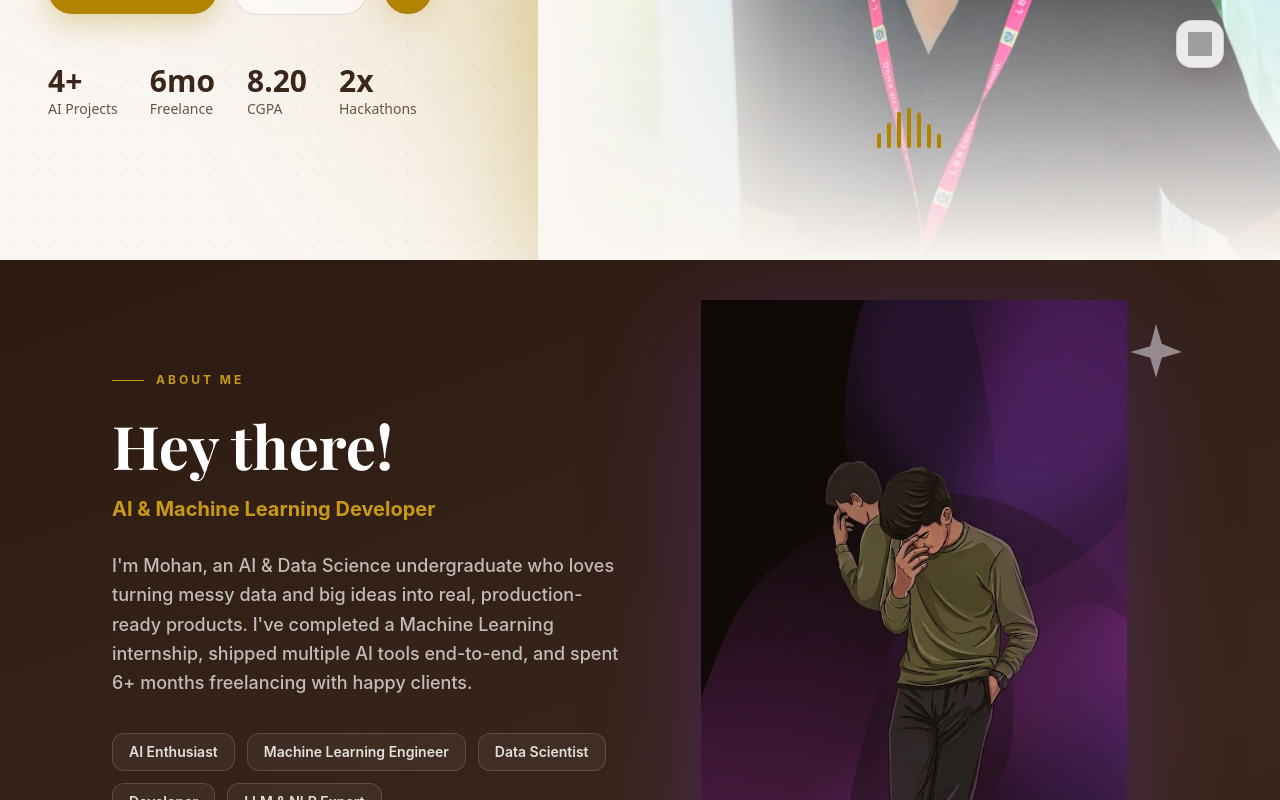
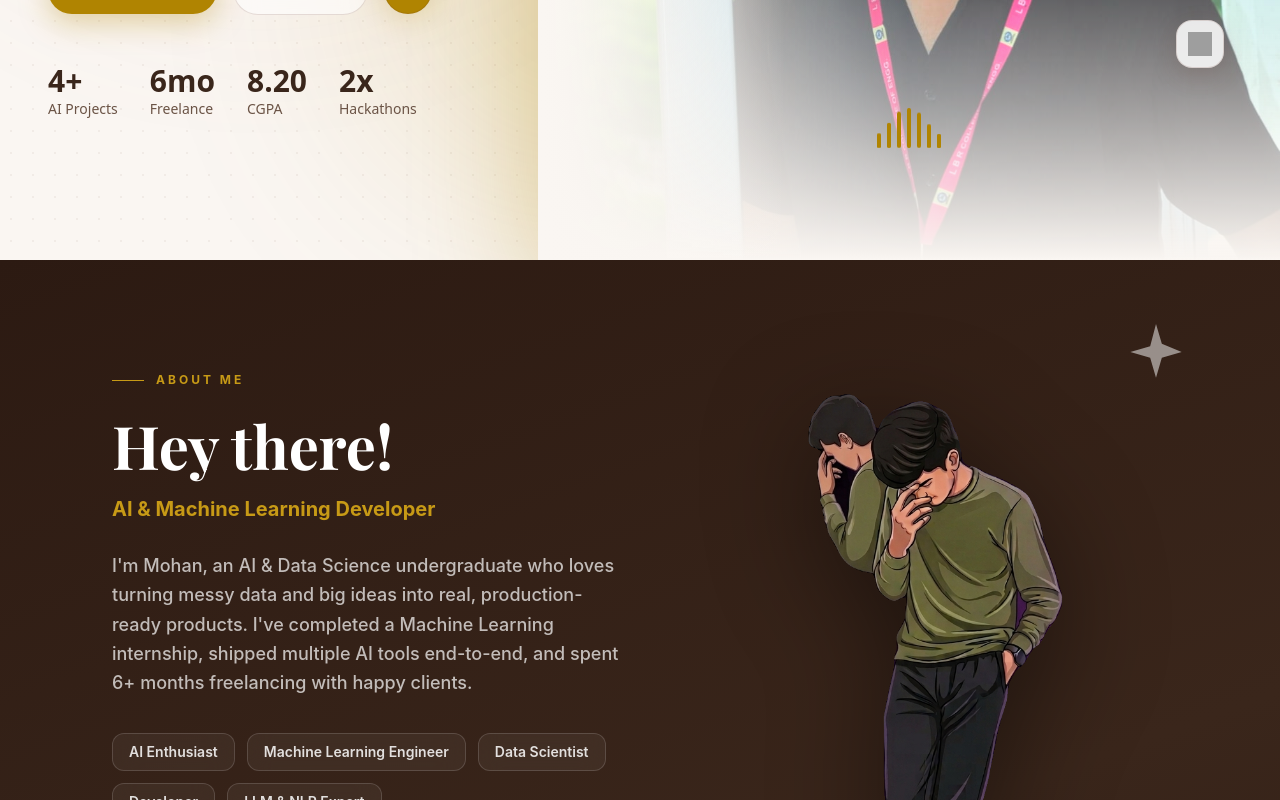
Before and after one commit to Mohanakoduru/mohan-portfolio, a React (Vite) app: page / in a window 1280 px wide. Shown: the part 540-1340 px from the top of the page. Built offline with nearby package versions, Linux system fonts and the light colour scheme; grey boxes are pictures that could not be loaded; a web font is replaced by a local one.

Commit message:
Fix project card content clipping; replace About image with background-removed cutout (larger, blended into section)

```diff
--- a/src/components/About.jsx
+++ b/src/components/About.jsx
@@ -28,12 +28,12 @@ const About = () => {
       className="w-full relative overflow-hidden font-sans"
       style={{ background: 'linear-gradient(160deg, #2c1a12 0%, #3a261b 55%, #2c1a12 100%)' }}
     >
-      {/* Mobile: faint static cartoon background behind content */}
+      {/* Mobile: faint static cutout behind content */}
       <div className="md:hidden absolute inset-0 z-0 pointer-events-none">
         <img
-          src="/cartoon.png"
+          src="/cartoon-nobg.png"
           alt=""
-          className="absolute right-0 bottom-0 h-full w-auto object-contain opacity-20"
+          className="absolute right-0 bottom-0 h-[85%] w-auto object-contain object-bottom opacity-30"
         />
       </div>
 
@@ -128,13 +128,13 @@ const About = () => {
           </div>
         </div>
 
-        {/* RIGHT — static (sticky) semi-transparent cartoon background */}
+        {/* RIGHT — static (sticky) cutout portrait, blended into the section */}
         <div className="hidden md:block">
-          <div className="sticky top-0 h-screen flex items-center justify-center pointer-events-none">
+          <div className="sticky top-0 h-screen flex items-end justify-center pointer-events-none">
             <img
-              src="/cartoon.png"
+              src="/cartoon-nobg.png"
               alt={profile.name}
-              className="max-h-[90vh] w-auto object-contain opacity-70 drop-shadow-[0_25px_60px_rgba(124,58,237,0.4)]"
+              className="h-[116vh] w-auto object-contain object-bottom drop-shadow-[0_25px_55px_rgba(0,0,0,0.45)]"
             />
           </div>
         </div>
--- a/src/components/Projects.jsx
+++ b/src/components/Projects.jsx
@@ -28,11 +28,11 @@ const ProjectCard = ({ project, index }) => {
     <div
       data-aos="fade-up"
       data-aos-delay={(index % 2) * 120}
-      className="group relative rounded-3xl overflow-hidden border border-[var(--border)] bg-white hover:-translate-y-1.5 hover:shadow-[0_30px_60px_rgba(104,59,43,0.14)] transition-all duration-500"
+      className="group relative rounded-3xl border border-[var(--border)] bg-white hover:-translate-y-1.5 hover:shadow-[0_30px_60px_rgba(104,59,43,0.14)] transition-all duration-500"
     >
       {/* Icon header band */}
       <div
-        className="relative h-32 flex items-center justify-between px-8 overflow-hidden"
+        className="relative h-32 flex items-center justify-between px-8 overflow-hidden rounded-t-3xl"
         style={{ background: `linear-gradient(135deg, ${meta.accent}, ${meta.accent}cc)` }}
       >
         <span className="text-6xl drop-shadow-sm">{meta.icon}</span>
@@ -40,7 +40,7 @@ const ProjectCard = ({ project, index }) => {
         <div className="absolute inset-0 bg-dotgrid-light opacity-40" />
       </div>
 
-      <div className="relative p-8 flex flex-col h-full">
+      <div className="relative p-8 flex flex-col">
         <div className="flex items-center justify-between mb-1">
           <h3 className="text-2xl font-black" style={{ color: 'var(--text)' }}>{project.name}</h3>
           <span className="text-xs font-mono" style={{ color: 'var(--text-soft)' }}>{project.year}</span>
```
Also changed, not shown: public/cartoon-nobg.png (added), 1 other file (tests, documents, lock files or other folders).
